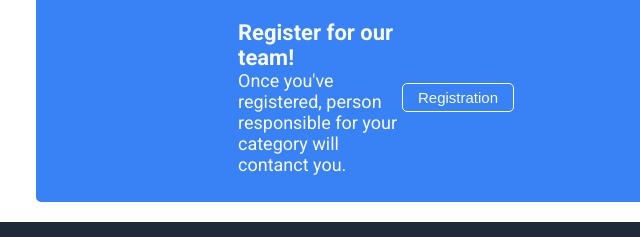
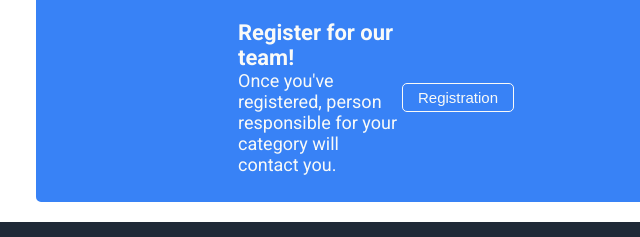
Before and after one commit to TeddyTheKing/Landing-page, a plain HTML site: page index.html in a window 1280 px wide. Shown: the part 1231-1468 px from the top of the page, 264-904 px from the left. Drawn offline with Linux system fonts and the light colour scheme.

Commit message:
Fix typo html reg section

```diff
--- a/index.html
+++ b/index.html
@@ -64,7 +64,7 @@
         <div class="regbox">
           <div class="regtext">
             <div class="time">Register for our team!</div>
-            <div class="once">Once you've registered, person responsible for your category will contanct you.</div>
+            <div class="once">Once you've registered, person responsible for your category will contact you.</div>
           </div>
           <div class="regbutton">
             <button class="reg-button">Registration</button>
```
